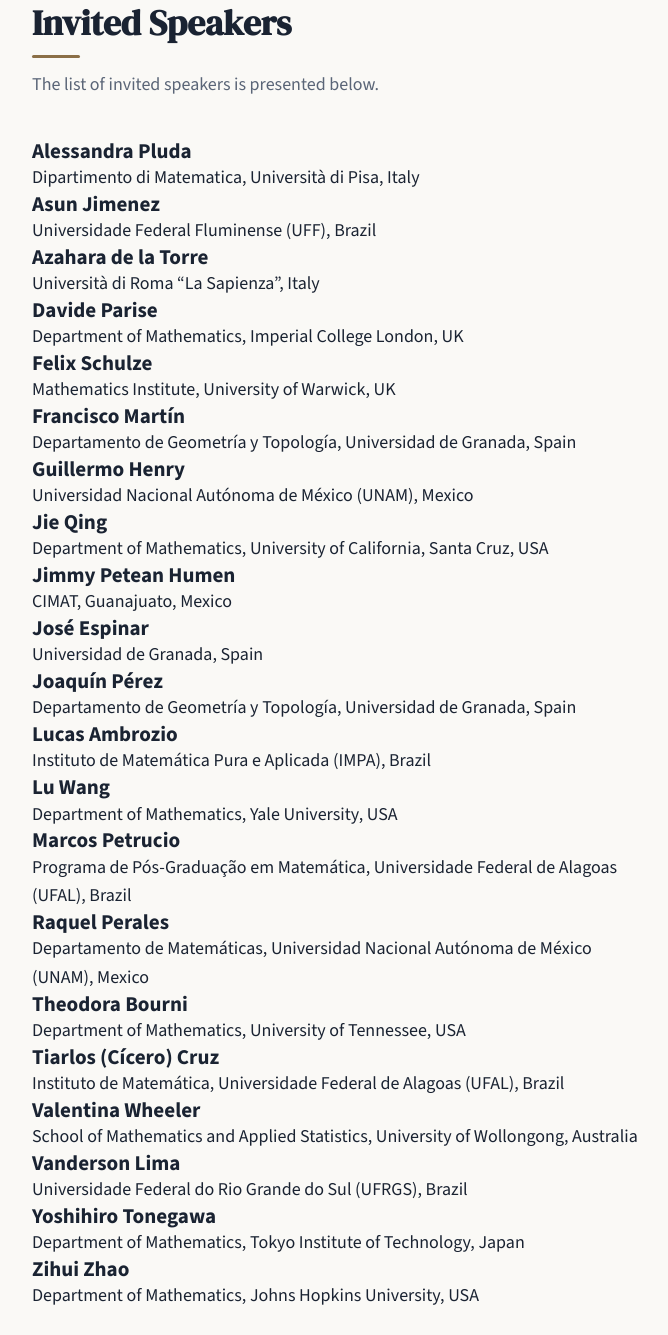
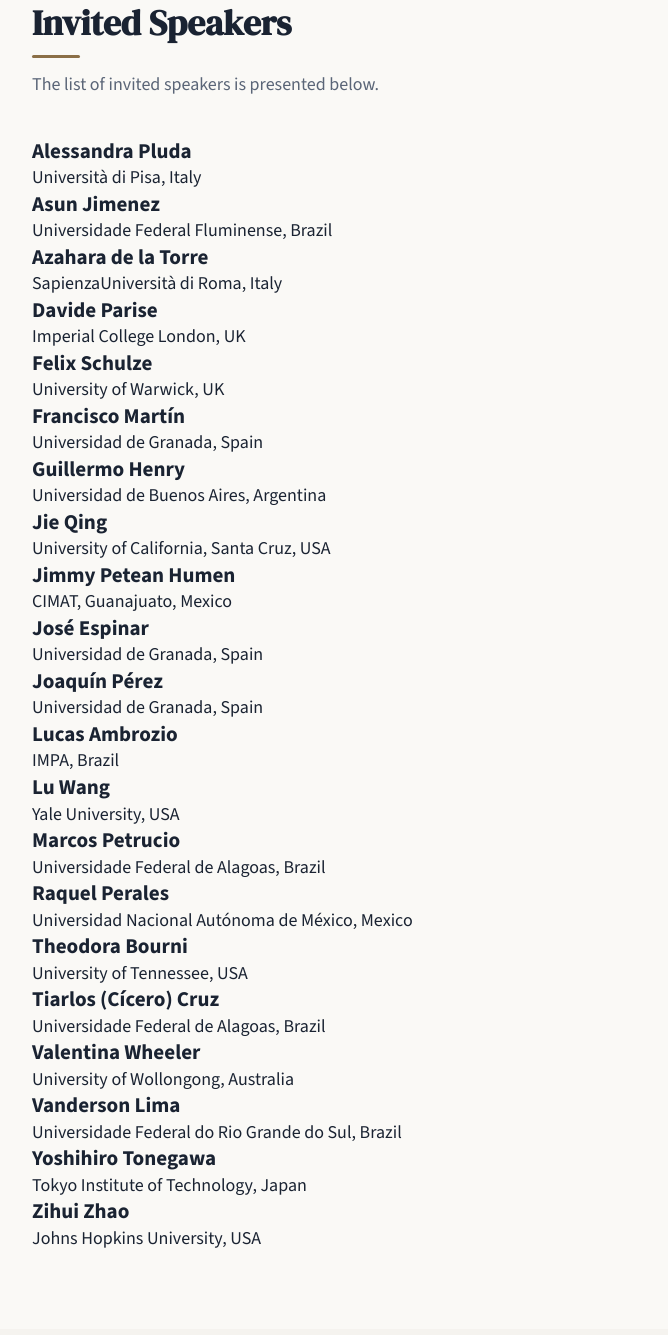
Before and after one commit to crey593/ga-andes, a plain HTML site: page index.html in a window 1280 px wide. Shown: the part 1305-2640 px from the top of the page, without its empty margins (128-796 px from the left). Drawn offline with nearby package versions, Linux system fonts and the light colour scheme.

Commit message:
Update index.html

```diff
--- a/index.html
+++ b/index.html
@@ -189,107 +189,107 @@
     <div class="speakers-list">
       <div class="speaker">
         <h3>Alessandra Pluda</h3>
-        <p>Dipartimento di Matematica, Università di Pisa, Italy</p>
+        <p> Università di Pisa, Italy</p>
       </div>
 
       <div class="speaker">
         <h3>Asun Jimenez</h3>
-        <p>Universidade Federal Fluminense (UFF), Brazil</p>
+        <p> Universidade Federal Fluminense, Brazil</p>
       </div>
 
       <div class="speaker">
         <h3>Azahara de la Torre</h3>
-        <p>Università di Roma “La Sapienza”, Italy</p>
+        <p> SapienzaUniversità di Roma, Italy</p>
       </div>
 
       <div class="speaker">
         <h3>Davide Parise</h3>
-        <p>Department of Mathematics, Imperial College London, UK</p>
+        <p> Imperial College London, UK</p>
       </div>
 
       <div class="speaker">
         <h3>Felix Schulze</h3>
-        <p>Mathematics Institute, University of Warwick, UK</p>
+        <p> University of Warwick, UK</p>
       </div>
 
       <div class="speaker">
         <h3>Francisco Martín</h3>
-        <p>Departamento de Geometría y Topología, Universidad de Granada, Spain</p>
+        <p> Universidad de Granada, Spain</p>
       </div>
 
       <div class="speaker">
         <h3>Guillermo Henry</h3>
-        <p>Universidad Nacional Autónoma de México (UNAM), Mexico</p>
+        <p> Universidad de Buenos Aires, Argentina</p>
       </div>
 
       <div class="speaker">
         <h3>Jie Qing</h3>
-        <p>Department of Mathematics, University of California, Santa Cruz, USA</p>
+        <p> University of California, Santa Cruz, USA</p>
       </div>
 
       <div class="speaker">
         <h3>Jimmy Petean Humen</h3>
-        <p>CIMAT, Guanajuato, Mexico</p>
+        <p> CIMAT, Guanajuato, Mexico</p>
       </div>
 
       <div class="speaker">
         <h3>José Espinar</h3>
-        <p>Universidad de Granada, Spain</p>
+        <p> Universidad de Granada, Spain</p>
       </div>
 
       <div class="speaker">
         <h3>Joaquín Pérez</h3>
-        <p>Departamento de Geometría y Topología, Universidad de Granada, Spain</p>
+        <p> Universidad de Granada, Spain</p>
       </div>
 
       <div class="speaker">
         <h3>Lucas Ambrozio</h3>
-        <p>Instituto de Matemática Pura e Aplicada (IMPA), Brazil</p>
+        <p> IMPA, Brazil</p>
       </div>
 
       <div class="speaker">
         <h3>Lu Wang</h3>
-        <p>Department of Mathematics, Yale University, USA</p>
+        <p> Yale University, USA</p>
       </div>
 
       <div class="speaker">
         <h3>Marcos Petrucio</h3>
-        <p>Programa de Pós-Graduação em Matemática, Universidade Federal de Alagoas (UFAL), Brazil</p>
+        <p> Universidade Federal de Alagoas, Brazil</p>
       </div>
 
       <div class="speaker">
         <h3>Raquel Perales</h3>
-        <p>Departamento de Matemáticas, Universidad Nacional Autónoma de México (UNAM), Mexico</p>
+        <p> Universidad Nacional Autónoma de México, Mexico</p>
       </div>
 
       <div class="speaker">
         <h3>Theodora Bourni</h3>
-        <p>Department of Mathematics, University of Tennessee, USA</p>
+        <p> University of Tennessee, USA</p>
       </div>
 
       <div class="speaker">
         <h3>Tiarlos (Cícero) Cruz</h3>
-        <p>Instituto de Matemática, Universidade Federal de Alagoas (UFAL), Brazil</p>
+        <p> Universidade Federal de Alagoas, Brazil</p>
       </div>
 
       <div class="speaker">
         <h3>Valentina Wheeler</h3>
-        <p>School of Mathematics and Applied Statistics, University of Wollongong, Australia</p>
+        <p> University of Wollongong, Australia</p>
       </div>
 
       <div class="speaker">
         <h3>Vanderson Lima</h3>
-        <p>Universidade Federal do Rio Grande do Sul (UFRGS), Brazil</p>
+        <p>Universidade Federal do Rio Grande do Sul, Brazil</p>
       </div>
 
       <div class="speaker">
         <h3>Yoshihiro Tonegawa</h3>
-        <p>Department of Mathematics, Tokyo Institute of Technology, Japan</p>
+        <p> Tokyo Institute of Technology, Japan</p>
       </div>
 
       <div class="speaker">
         <h3>Zihui Zhao</h3>
-        <p>Department of Mathematics, Johns Hopkins University, USA</p>
+        <p> Johns Hopkins University, USA</p>
       </div>
     </div>
   </div>
```
